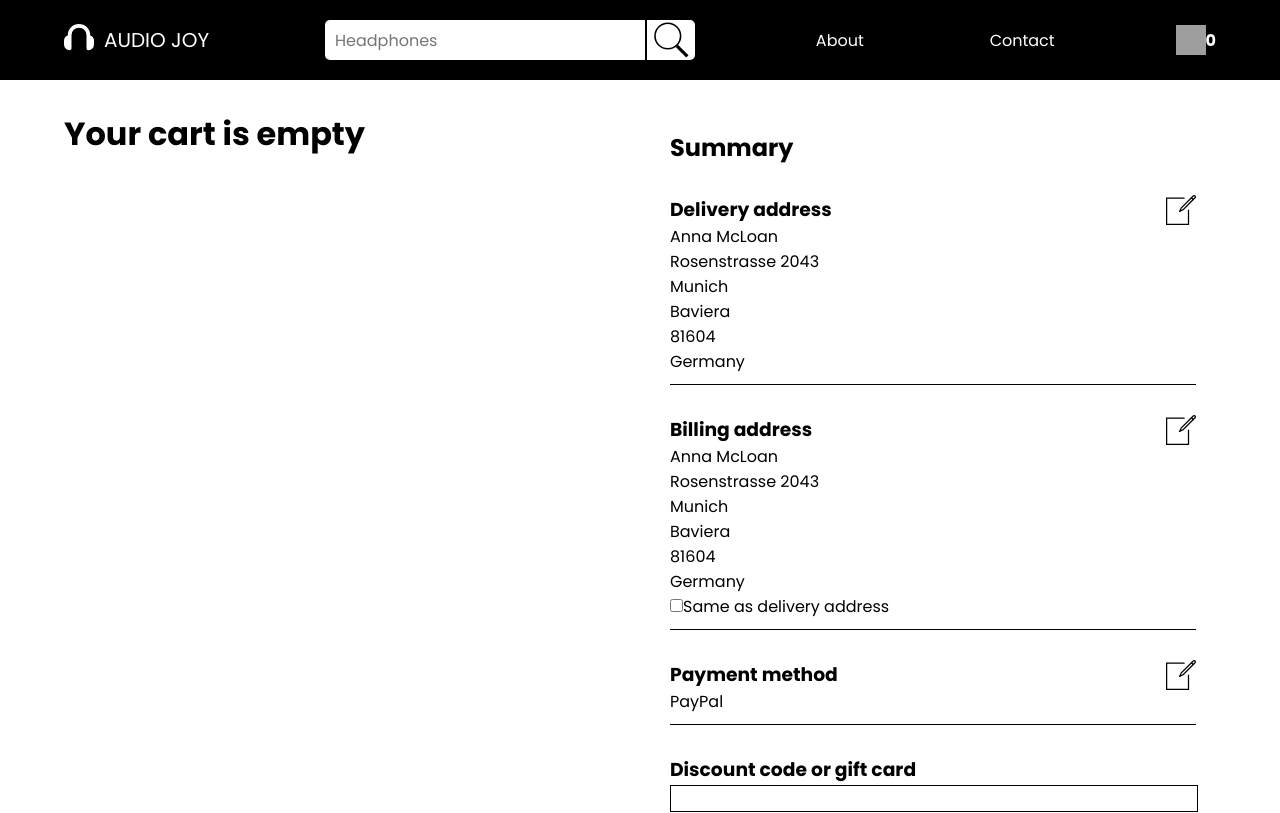
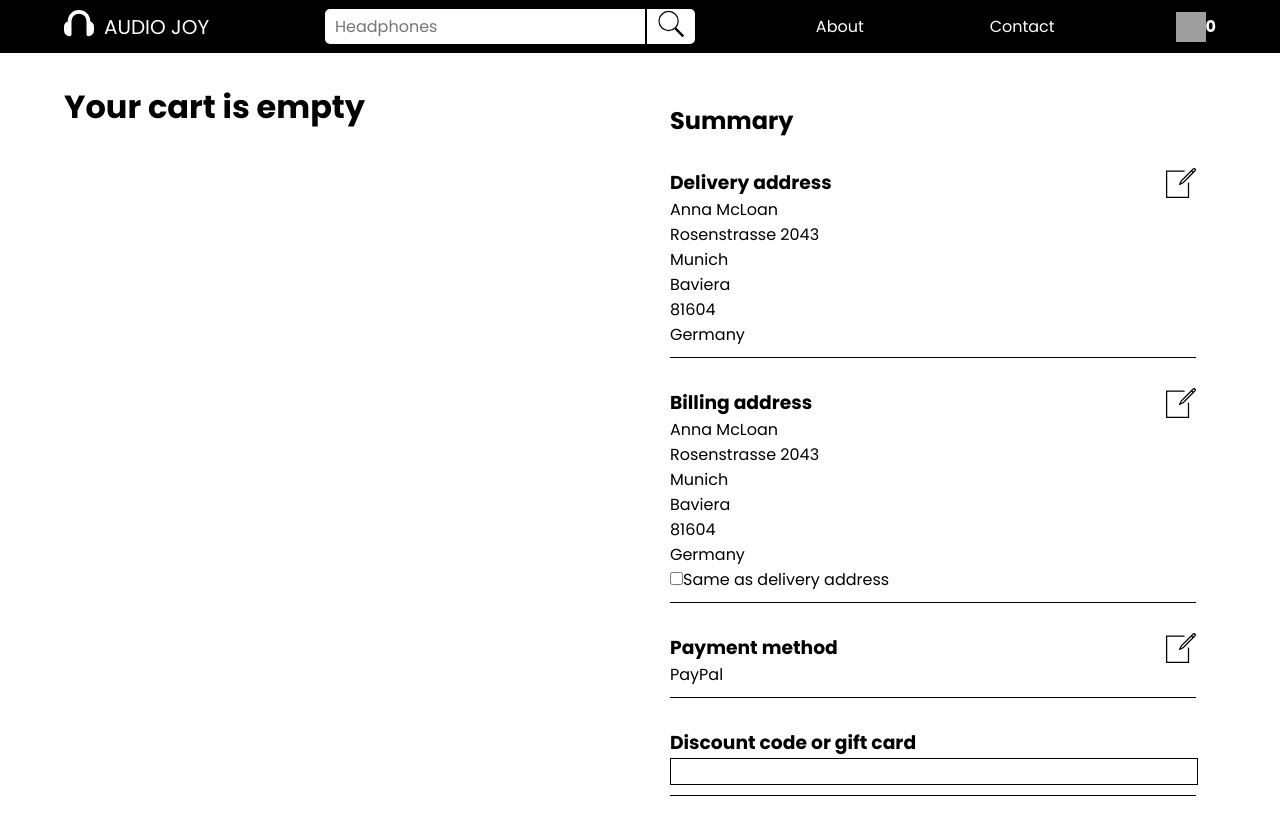
Before and after one commit to Netoxirey/nextjs-audio-joy, a Next.js app: page /cart in a window 1280 px wide. Shown: the top 813 px of the page. Built offline with nearby package versions, Linux system fonts and the light colour scheme; grey boxes are pictures that could not be loaded.

Commit message:
changuing navbar

```diff
--- a/src/app/components/NavBar.js
+++ b/src/app/components/NavBar.js
@@ -24,7 +24,7 @@ function NavBar() {
     router.push(`/search/${search}`);
     setSearch('');
   };
-
+  console.log(inputRef)
   const handleSearch = () => {
     setShowSearch(true);
     inputRef.current.focus();
@@ -51,7 +51,7 @@ function NavBar() {
             value={search}
           />
           <button className={styles.nav__search__input__button}>
-            <Image width={40} height={40} src="/search-logo.svg" alt="search icon" />
+            <Image width={30} height={30} src="/search-logo.svg" alt="search icon" />
           </button>
         </form>
 
--- a/src/app/styles/Navbar.module.css
+++ b/src/app/styles/Navbar.module.css
@@ -2,7 +2,7 @@
     background-color: #000;
     color: #fff;
     width: 100%;
-    padding: 2rem 0;
+    padding: 0.8rem 0;
     position: sticky;
     z-index: 100;
     top: 0;
@@ -52,7 +52,7 @@
 
 .nav__search__input {
     width: 30rem;
-    height: 4rem;
+    height: 3.5rem;
     border: none;
     border-bottom-left-radius: 0.5rem;
     border-top-left-radius: 0.5rem;
@@ -62,7 +62,7 @@
 
 .nav__search__input__button {
     width: 5rem;
-    height: 4rem;
+    height: 3.5rem;
     border: none;
     border-bottom-right-radius: 0.5rem;
     border-top-right-radius: 0.5rem;
```
